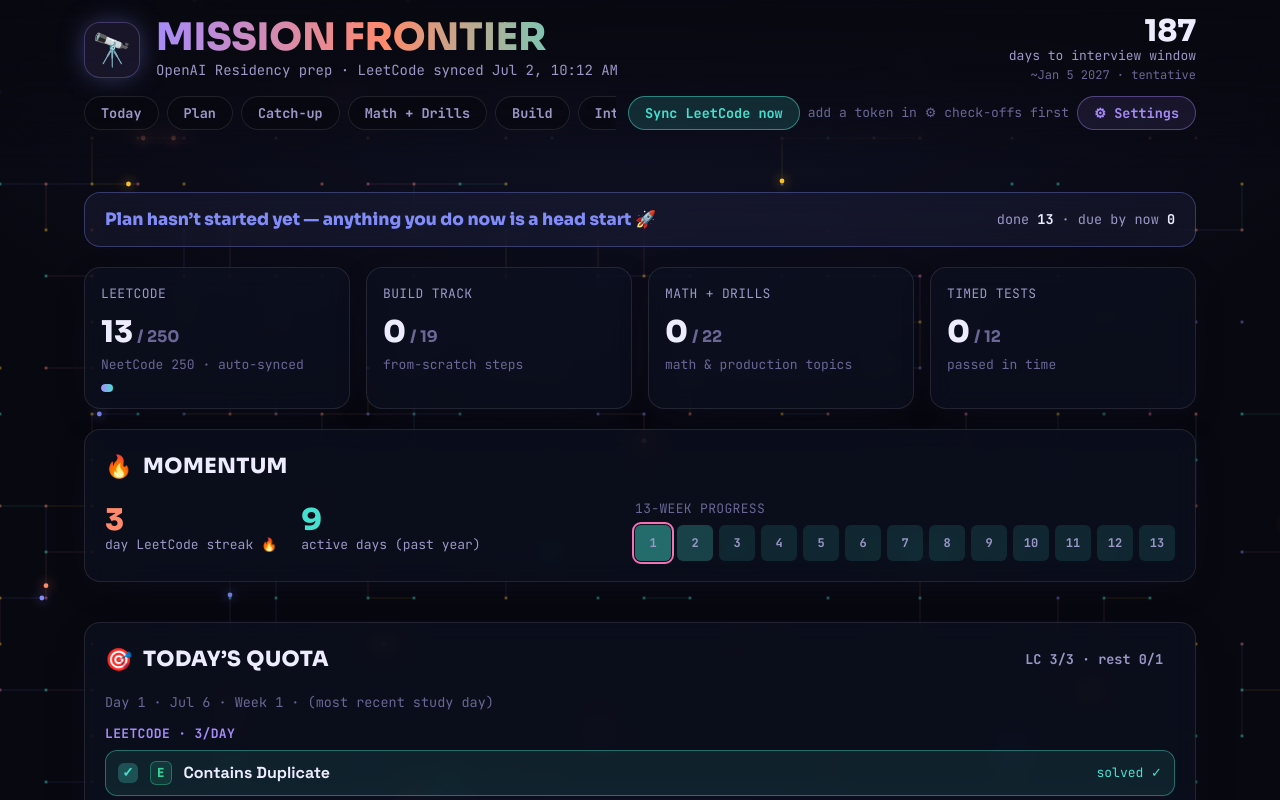
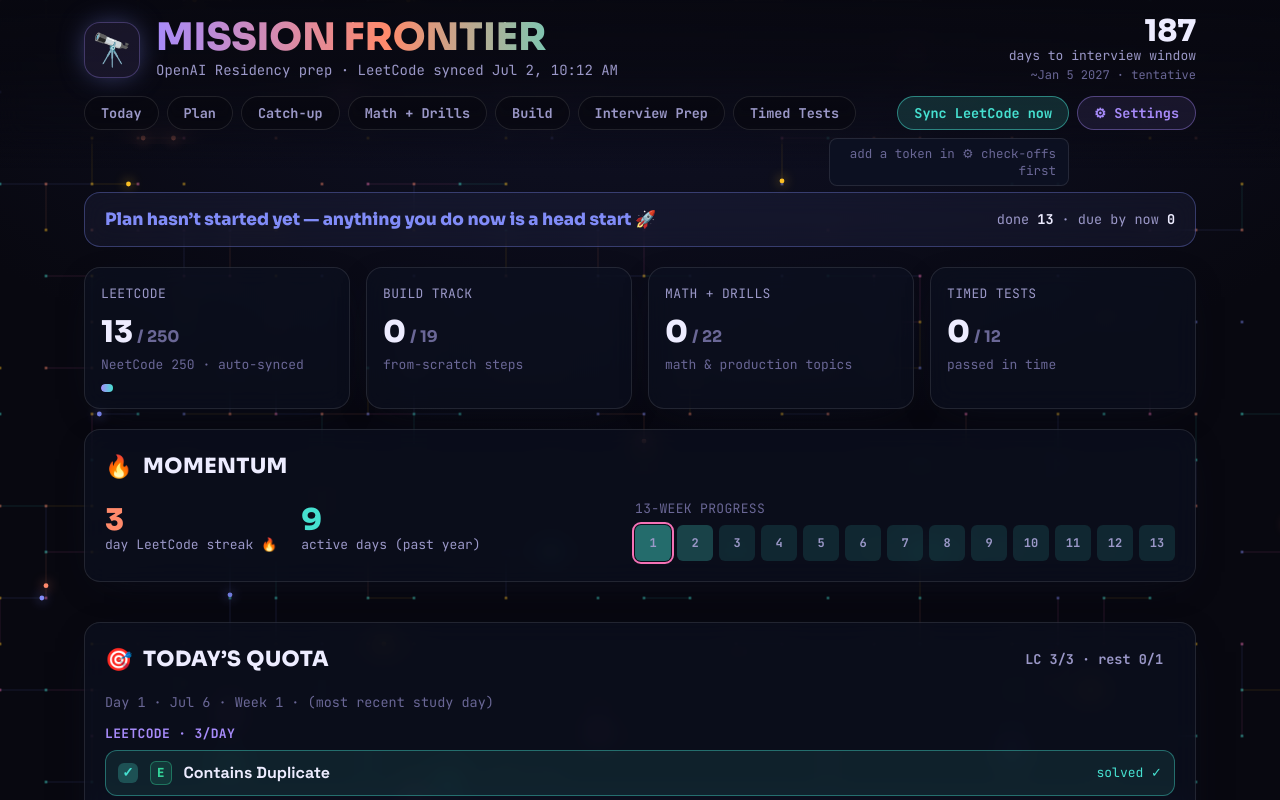
Before and after one commit to shiva-shivanibokka/mission-frontier, a React (Vite) app: page / in a window 1280 px wide. Both pictures are taken after a click on the button "Sync LeetCode now". Shown: the top 800 px of the page. Built offline with nearby package versions, Linux system fonts and the light colour scheme; the HTML template or start-up script is replaced by a standard one.

Commit message:
Float sync status message as an overlay popover so it no longer displaces the button or trigger a scrollbar

```diff
--- a/src/components/SyncNow.tsx
+++ b/src/components/SyncNow.tsx
@@ -52,7 +52,7 @@ export default function SyncNow() {
   const busy = state === 'starting' || state === 'running' || state === 'done'
 
   return (
-    <div className="flex items-center gap-2">
+    <div className="relative">
       <button
         onClick={run}
         disabled={busy}
@@ -65,7 +65,12 @@ export default function SyncNow() {
         {busy && <span className="mr-1.5 inline-block animate-spin">⟳</span>}
         {label}
       </button>
-      {msg && <span className="font-mono text-[13px] text-faint">{msg}</span>}
+      {/* Float the status message below the button so it never widens the row. */}
+      {msg && (
+        <div className="absolute right-0 top-full z-30 mt-2 w-max max-w-[240px] rounded-lg border border-white/10 bg-card/95 px-3 py-1.5 text-right font-mono text-[12.5px] leading-snug text-faint backdrop-blur-md">
+          {msg}
+        </div>
+      )}
     </div>
   )
 }
```
